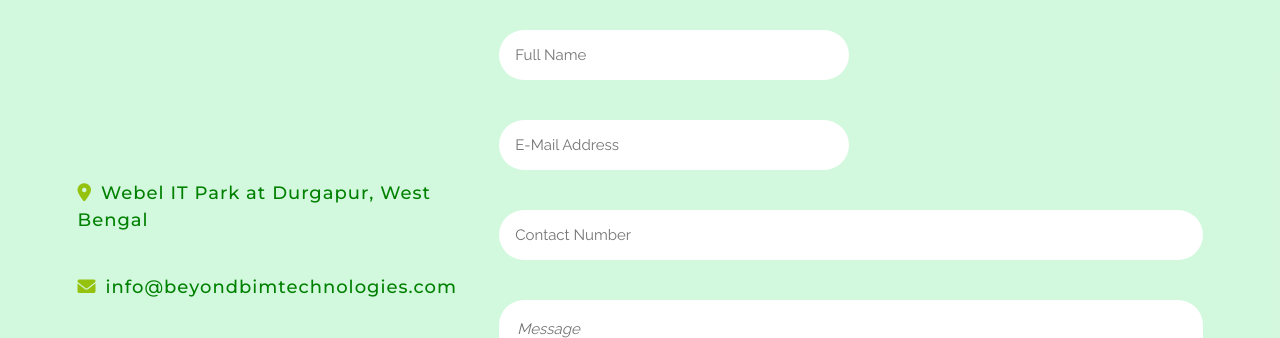
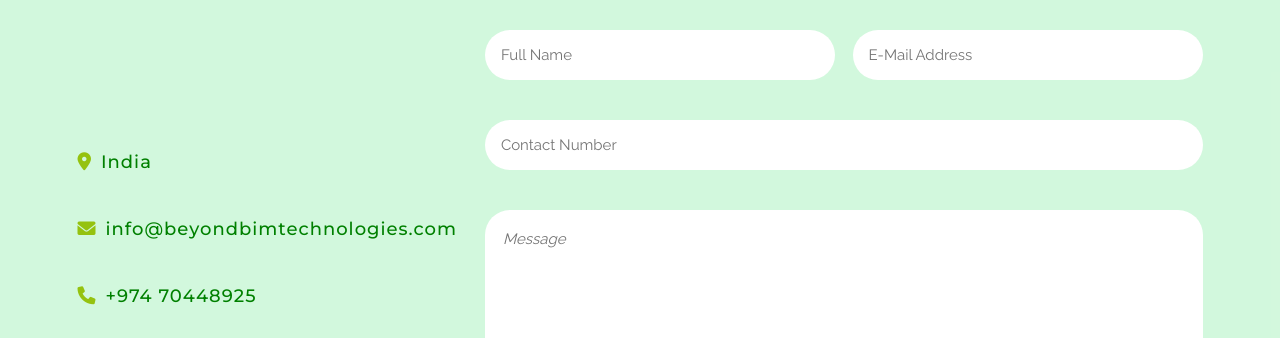
Before and after one commit to cybera1/BIM, a plain HTML site: page contact_us.html in a window 1280 px wide. Shown: the part 183-521 px from the top of the page. Drawn offline with Linux system fonts and the light colour scheme.

Commit message:
Add files via upload

```diff
--- a/contact_us.html
+++ b/contact_us.html
@@ -61,9 +61,9 @@
         <h3 class="heading">Contact <span class="sub">With</span> Us</h3>
         <div class="container contact_container">
             <div class="left">
-                <a href="#"><i class="fa-solid fa-location-dot"></i><span class="content">Webel IT Park at Durgapur, West Bengal</span></a>
+                <a href="#"><i class="fa-solid fa-location-dot"></i><span class="content">India</span></a>
                 <a href="mailto: info@beyondbimtechnologies.com"><i class="fa-solid fa-envelope"></i><span class="content">info@beyondbimtechnologies.com</span></a>
-                <a href="tel: 0 000 00000"><i class="fa-solid fa-phone"></i><span class="content">0 000 00000</span></a>
+                <a href="tel:+974 70448925"><i class="fa-solid fa-phone"></i><span class="content">+974 70448925</span></a>
                 <a href="beyondbimtechnologies.com"><i class="fa-brands fa-chrome"></i><span class="content">beyondbimtechnologies.com</span></a>
             </div>
             <form action="#" class="right contact_form">
```
